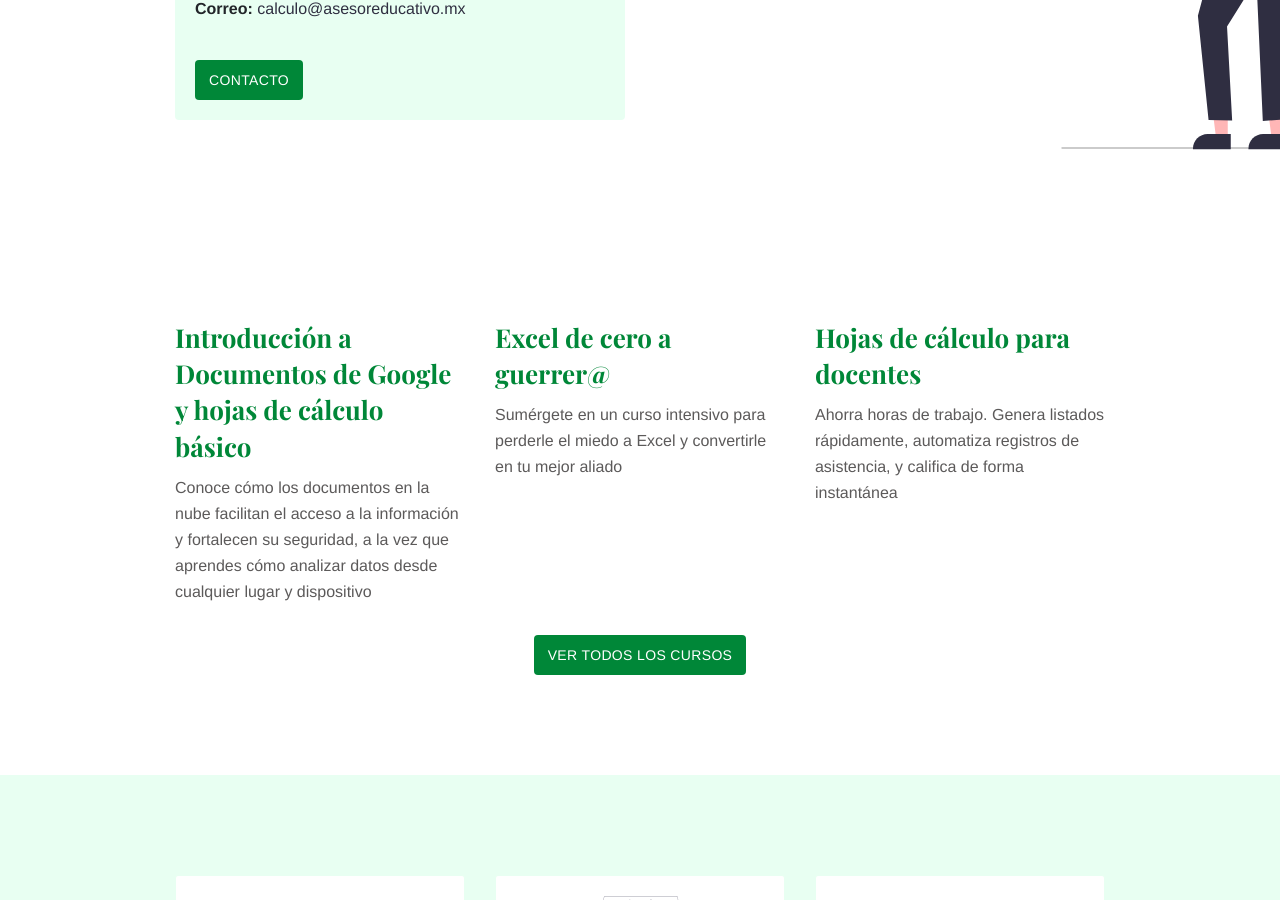
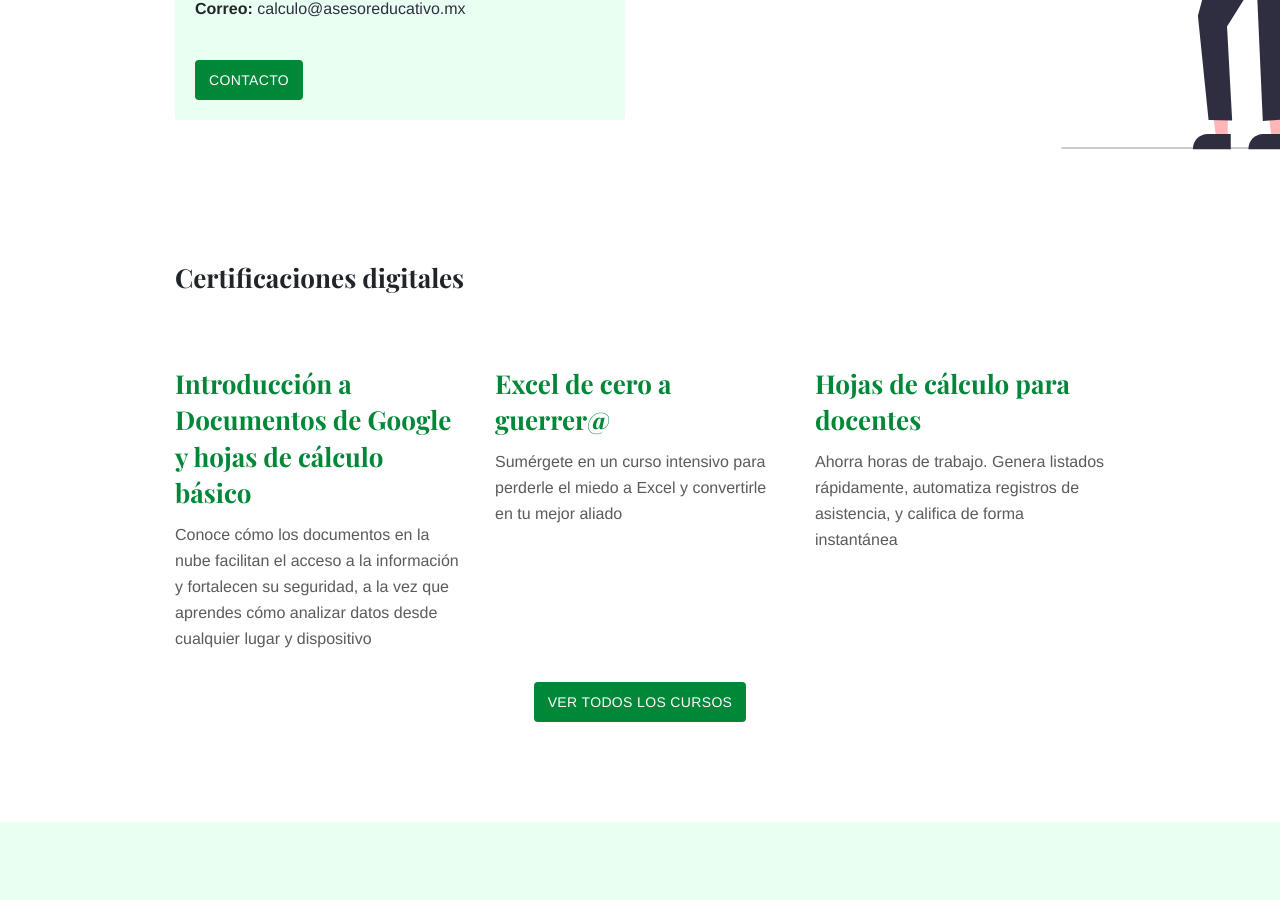
Before and after one commit to camachevaz/Calc, a Jekyll site: the page built from index.md, in a window 1280 px wide and 900 px high, scrolled down 584 px. Built offline with Jekyll 4.4.1, drawn with Linux system fonts in a browser that asks for light colours; part of the change alters nothing that is shown.

```diff
--- a/_layouts/home.html
+++ b/_layouts/home.html
@@ -20,6 +20,10 @@ bodyClass: "page-home"
     </div>
   </div>
 </div>
+
+{% if page.show_certificacion %}
+  {% include certificacion.html %}
+{% endif %}
 
 <div class="strip">
   <div class="container pt-6 pb-6 pb-md-10">
```
